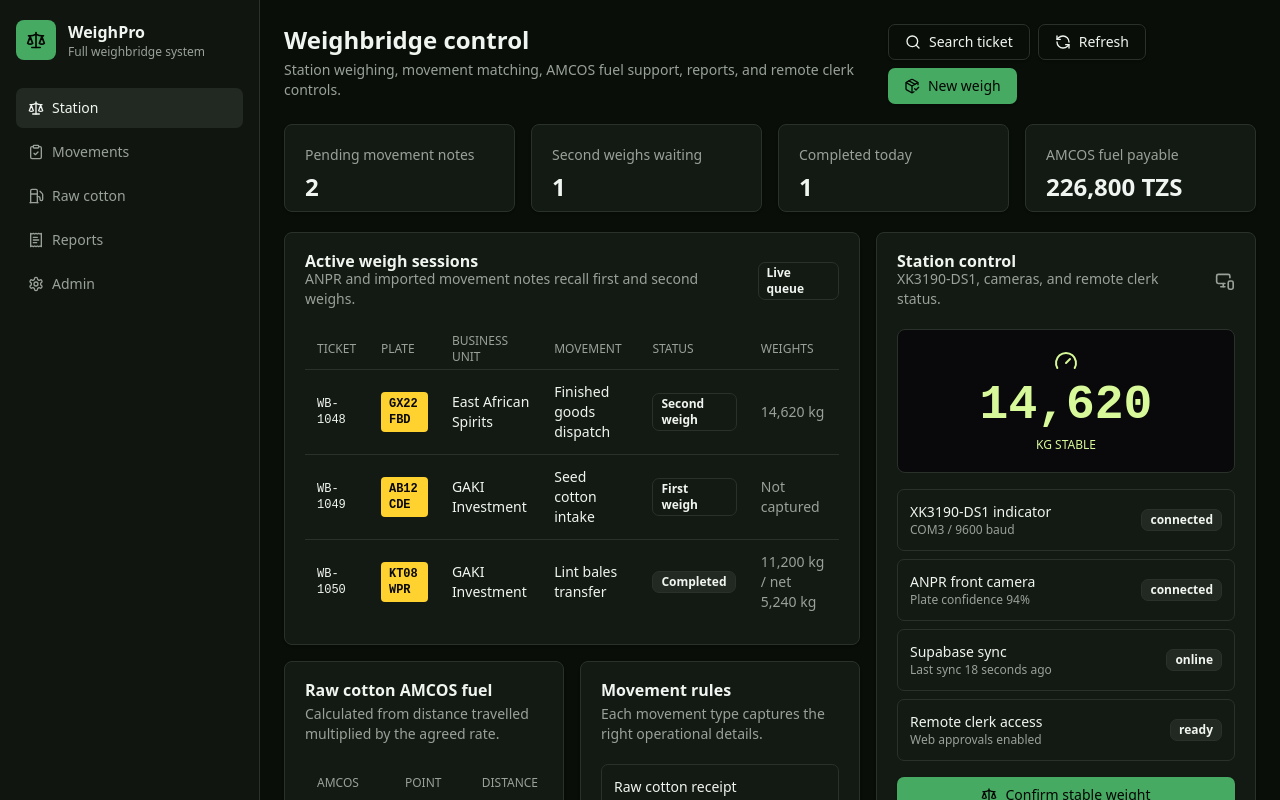
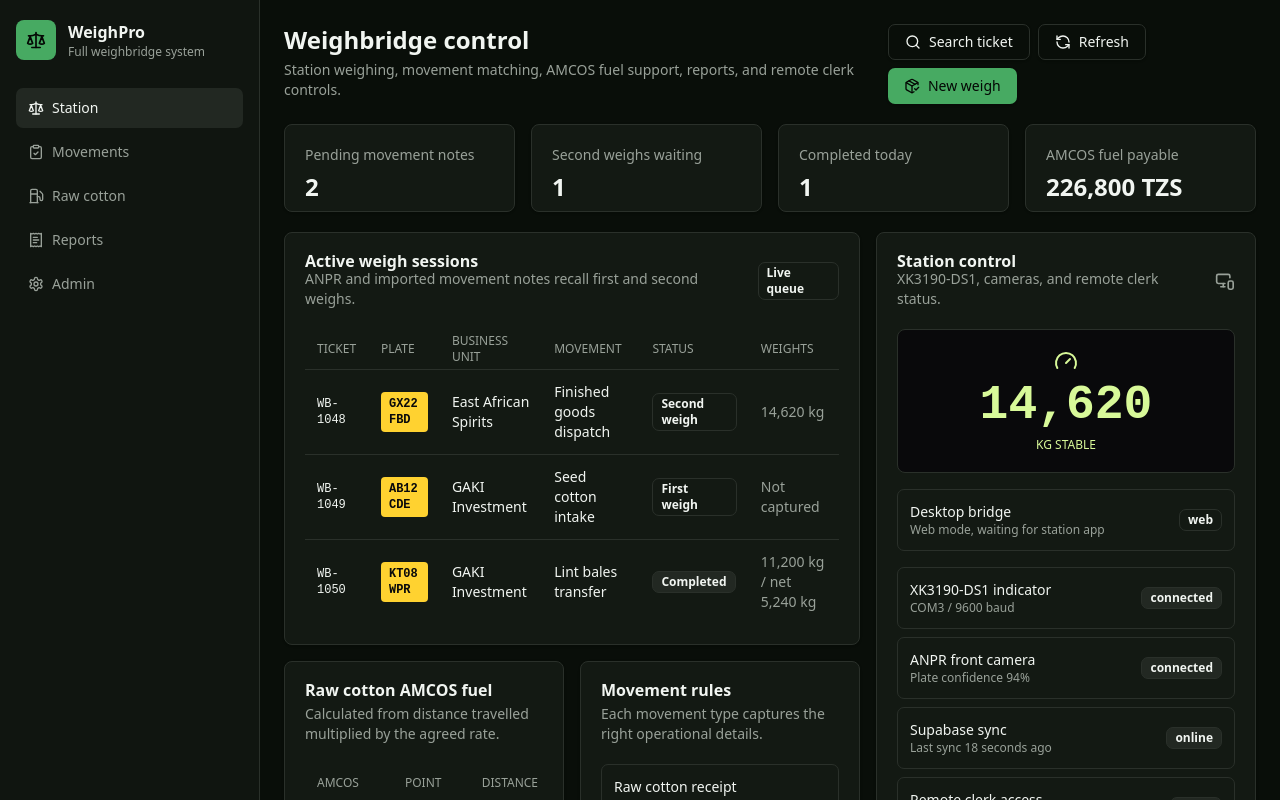
Before and after one commit to allenki1eo/weighpro, a Next.js app in the folder apps/web/: page / in a window 1280 px wide. Shown: the top 800 px of the page. Built offline with nearby package versions, Linux system fonts and the light colour scheme.

Commit message:
Use Electron-aware station panel

```diff
--- a/apps/web/app/page.tsx
+++ b/apps/web/app/page.tsx
@@ -2,8 +2,6 @@ import {
   Activity,
   ClipboardCheck,
   Fuel,
-  Gauge,
-  MonitorSmartphone,
   PackageCheck,
   ReceiptText,
   RefreshCcw,
@@ -13,6 +11,7 @@ import {
   ShieldCheck,
   Wifi,
 } from "lucide-react";
+import { StationBridgePanel } from "@/components/station/station-bridge-panel";
 import { Badge } from "@/components/ui/badge";
 import { Button } from "@/components/ui/button";
 import { Card, CardContent, CardDescription, CardHeader, CardTitle } from "@/components/ui/card";
@@ -235,41 +234,7 @@ export default function Home() {
             </div>
 
             <aside className="grid gap-4 self-start">
-              <Card>
-                <CardHeader>
-                  <div className="flex items-center justify-between gap-3">
-                    <div>
-                      <CardTitle>Station control</CardTitle>
-                      <CardDescription>XK3190-DS1, cameras, and remote clerk status.</CardDescription>
-                    </div>
-                    <MonitorSmartphone className="h-5 w-5 text-muted-foreground" />
-                  </div>
-                </CardHeader>
-                <CardContent className="grid gap-4">
-                  <div className="grid min-h-36 place-items-center rounded-lg border bg-zinc-950 text-center text-lime-200">
-                    <div>
-                      <Gauge className="mx-auto mb-2 h-6 w-6" />
-                      <div className="font-mono text-5xl font-semibold leading-none">14,620</div>
-                      <div className="mt-2 text-xs uppercase tracking-normal">kg stable</div>
-                    </div>
-                  </div>
-                  <div className="grid gap-2">
-                    {stationDevices.map((device) => (
-                      <div className="flex items-center justify-between gap-3 rounded-md border p-3" key={device.name}>
-                        <div>
-                          <div className="text-sm font-medium">{device.name}</div>
-                          <div className="text-xs text-muted-foreground">{device.detail}</div>
-                        </div>
-                        <Badge variant="secondary">{device.status}</Badge>
-                      </div>
-                    ))}
-                  </div>
-                  <Button className="w-full">
-                    <Scale />
-                    Confirm stable weight
-                  </Button>
-                </CardContent>
-              </Card>
+              <StationBridgePanel devices={stationDevices} />
 
               <Card>
                 <CardHeader>
```
